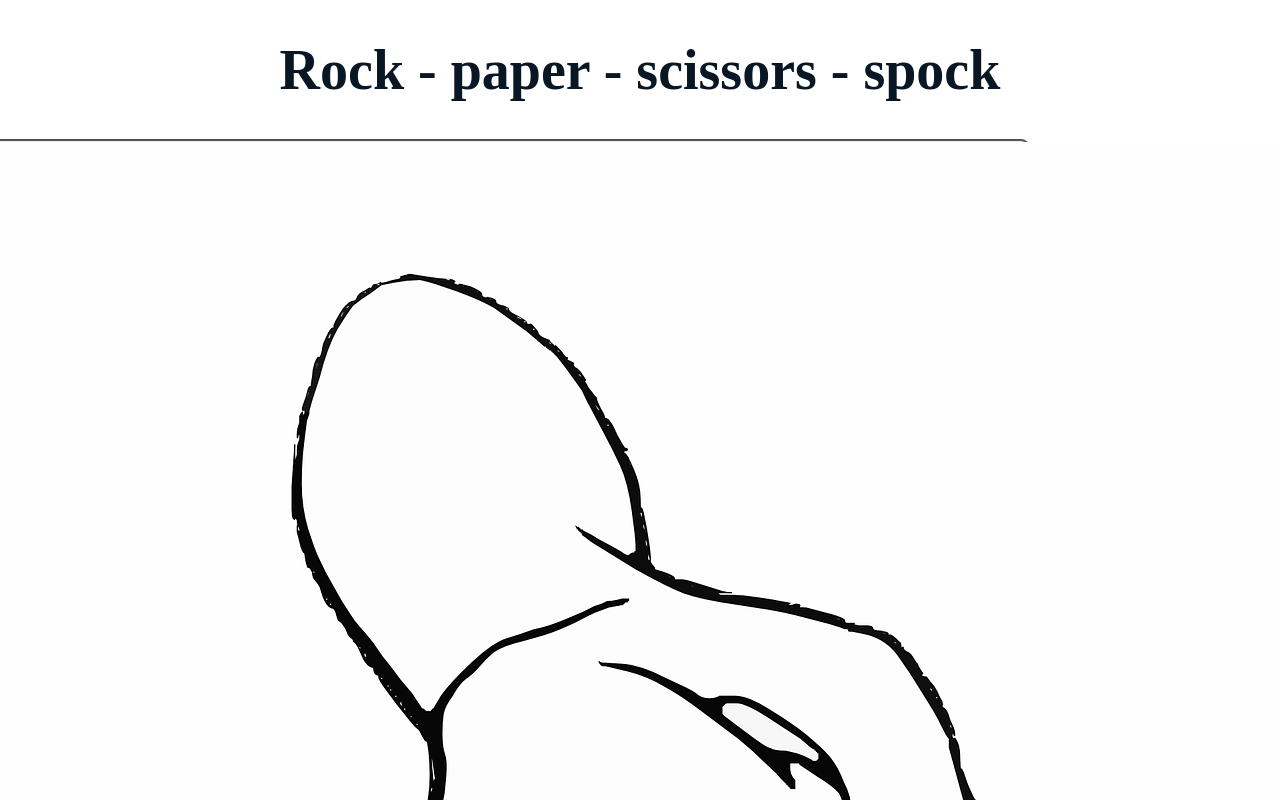
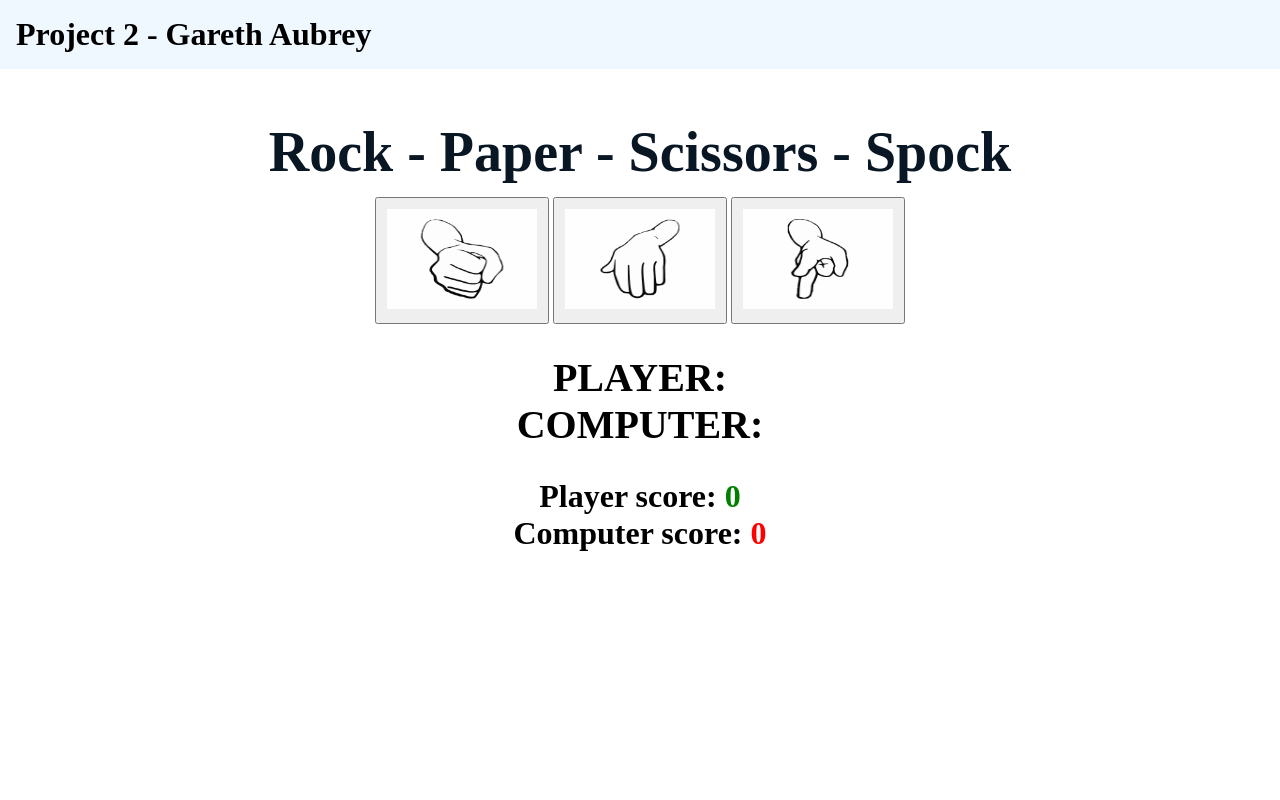
Before and after one commit to GarethAubrey/Rock-paper-scissors, a plain HTML site: page index.html in a window 1280 px wide. Shown: the top 800 px of the page. Drawn offline with Linux system fonts and the light colour scheme.

Commit message:
Add header

```diff
--- a/assets/css/style.css
+++ b/assets/css/style.css
@@ -1,26 +1,64 @@
+* {
+    padding: 0;
+    margin: 0;
+    box-sizing: border-box;
+}
+
 body {
+    min-height: 100vh;
+    display: flex;
+    flex-direction: column;
     font-family: 'Times New Roman', Times, serif;
     font-weight: bold;
-    margin: 0;
+}
+
+header {
+    position: absolute;
+    z-index: 99;
+    top: 0;
+    left: 0;
+    width: 100%;
+    padding: 1rem;
+    display: flex;
+    justify-content: space-between;
+    align-items: center;
+    background-color: aliceblue;
+    color: black;
+}
+
+h1 {
+    display: flex;
+    align-items: center;
+}
+
+main {
     display: flex;
     flex-direction: column;
     align-items: center;
+    margin-top: 120px;
 }
 
-h1 {
+h2 {
     font-size: 3.5rem;
     color: rgb(9, 22, 36);
+}
+
+.gameArea {
+    width: 75%;
+    margin-left: auto;
+    margin-right: auto;
+    margin-top: 1%;
+    text-align: center;
 }
 
 .choices {
     margin-bottom: 30px;
 }
 
-button {
-    max-height: 20px;
-    max-width: 80%;
-    border-radius: 8px;
-    cursor: pointer;
+button img {
+   width: 150px;
+   height: 100px;
+   margin: 10px;
 }
 
 #playerDisplay, #computerDisplay {
@@ -42,3 +80,16 @@ button {
 .redText, #computerScoreDisplay {
     color: red;
 }
+
+/*footer {
+    position: absolute;
+    width: 100%;
+    left: 0;
+    right: 0;
+    box-sizing: border-box;
+    min-height: 80px;
+    padding-top: 5px;
+    text-align: center;
+    color: aqua;
+    background-color: black;
+}*/
--- a/index.html
+++ b/index.html
@@ -7,8 +7,16 @@
     <link rel="stylesheet" href="assets/css/style.css">
 </head>
 <body>
-    <h1>Rock - paper - scissors - spock</h1>
 
+    <header>
+    <h1>Project 2 - Gareth Aubrey</h1>
+    </header>
+
+    <main>
+
+    <h2>Rock - Paper - Scissors - Spock</h2>
+
+    <div class="gameArea">
     <div class="choices">
         <button onclick="playGame('rock')"><img src="assets/images/rock (RPS).webp" alt="Rock"></button>
         <button onclick="playGame('paper')"><img src="assets/images/paper (RPS).webp" alt="paper"></button>
@@ -26,7 +34,8 @@
     <div class="scoreDisplay">Computer score:
         <span id="computerScoreDisplay">0</span>
     </div>
-
+    </div>
+    </main>
 
     <script src="assets/js/script.js"></script>
 </body>
```
